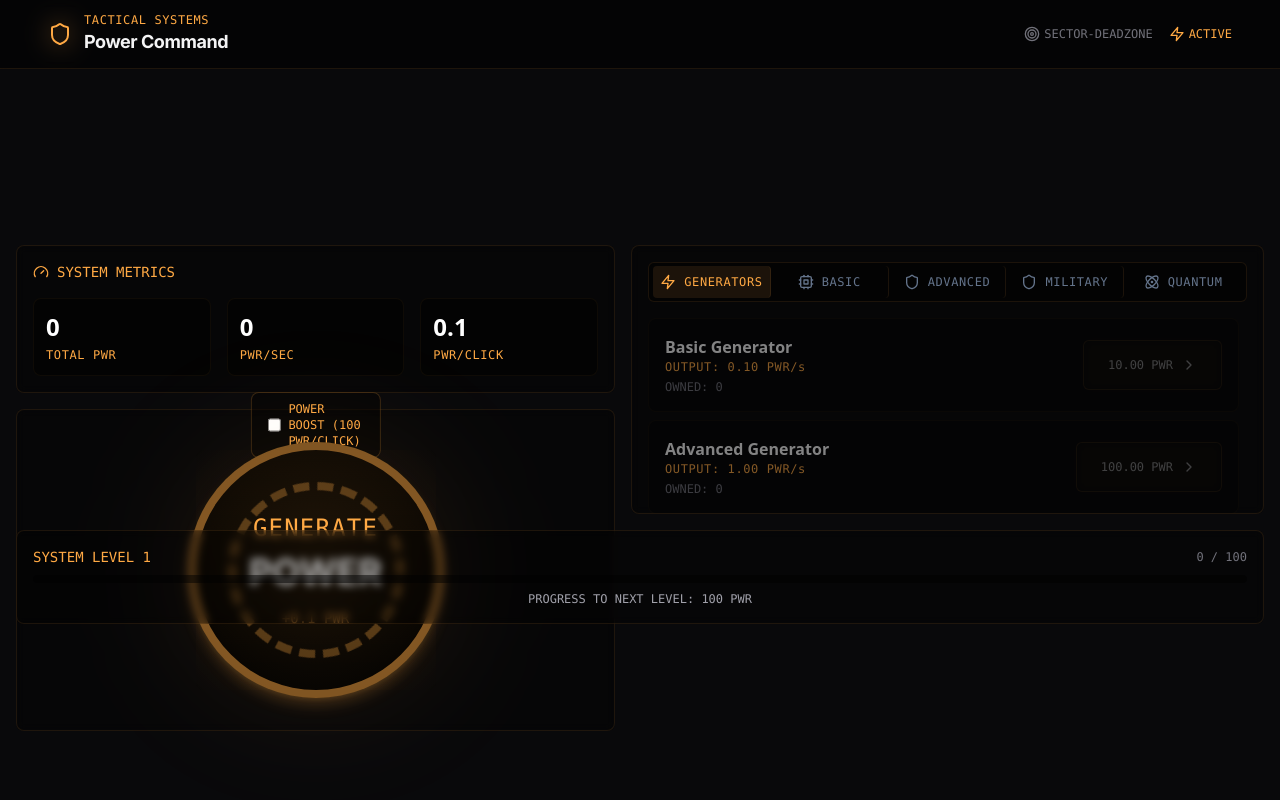
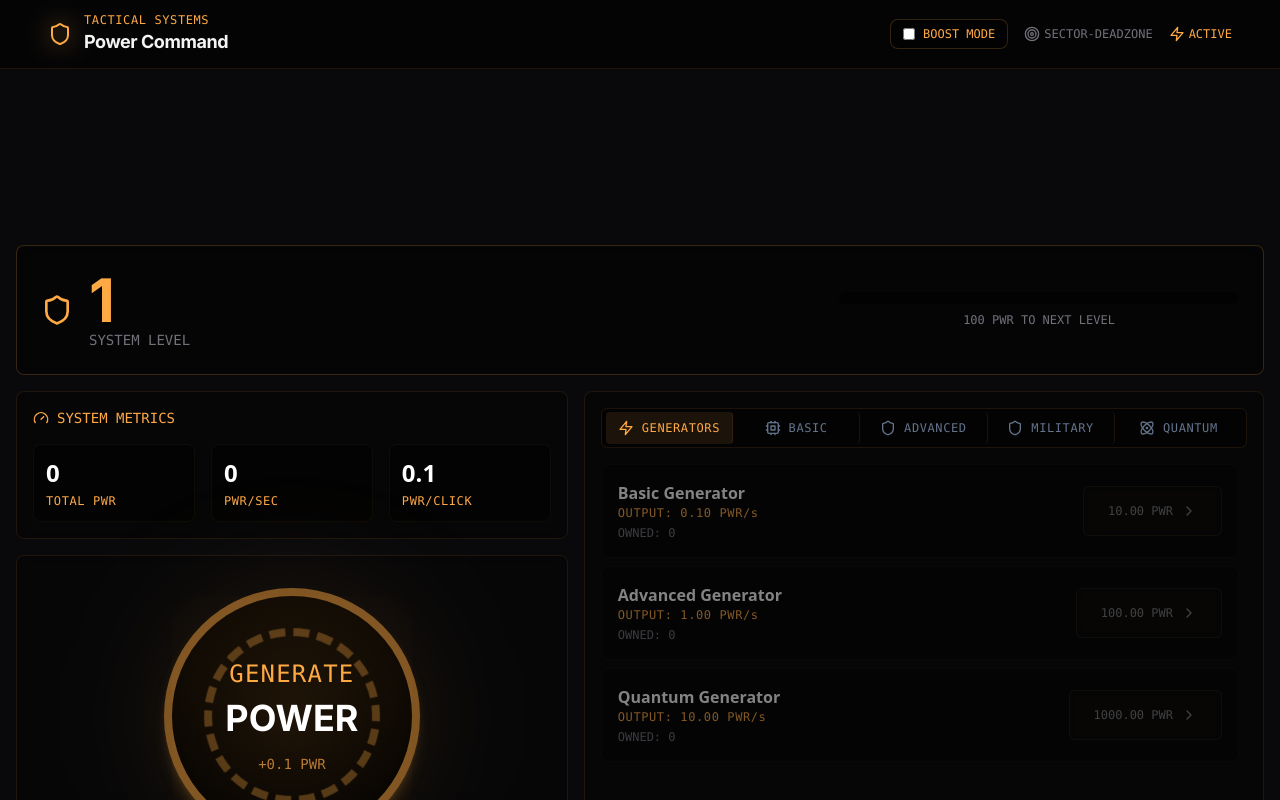
Before and after one commit to isaacdemeers/dzclkr, a Next.js app: page / in a window 1280 px wide. Built offline with nearby package versions, Linux system fonts and the light colour scheme.

Commit message:
petit commit la

```diff
--- /dev/null
+++ b/src/app/components/PlayerCard.tsx
@@ -0,0 +1,42 @@
+import React from 'react';
+import { Shield } from 'lucide-react';
+import { formatNumber } from '@/app/utils/formatNumber';
+
+interface PlayerCardProps {
+    level: number;
+    progress: number;
+    requiredExp: number;
+}
+
+export function PlayerCard({ level, progress, requiredExp }: PlayerCardProps) {
+    return (
+        <div className="relative bg-black/40 border border-[#FFA944]/20 backdrop-blur-sm rounded-lg p-6">
+            <div className="flex items-center justify-between">
+                {/* Niveau du système */}
+                <div className="flex items-center gap-4">
+                    <Shield className="w-8 h-8 text-[#FFA944]" />
+                    <div>
+                        <div className="text-6xl font-bold text-[#FFA944]">{level}</div>
+                        <div className="text-sm font-mono text-zinc-500">SYSTEM LEVEL</div>
+                    </div>
+                </div>
+
+                {/* Barre de progression */}
+                <div className="flex-1 max-w-[400px] ml-12">
+                    <div className="h-3 bg-black/50 rounded-full overflow-hidden">
+                        <div
+                            className="h-full transition-all duration-300 bg-[#FFA944]"
+                            style={{
+                                width: `${(progress / requiredExp) * 100}%`,
+                                boxShadow: '0 0 10px rgba(255, 169, 68, 0.5)',
+                            }}
+                        />
+                    </div>
+                    <div className="text-xs font-mono text-zinc-500 mt-2 text-center">
+                        {formatNumber(requiredExp - progress)} PWR TO NEXT LEVEL
+                    </div>
+                </div>
+            </div>
+        </div>
+    );
+}
--- a/src/app/page.tsx
+++ b/src/app/page.tsx
@@ -5,6 +5,7 @@ import { Shield, Gauge, Zap, Target } from 'lucide-react';
 import { Shop } from './components/Shop';
 import { useGame } from './hooks/useGame';
 import { formatNumber } from '@/app/utils/formatNumber';
+import { PlayerCard } from './components/PlayerCard';
 
 export default function Home() {
   const {
@@ -36,7 +37,17 @@ export default function Home() {
                 <div className="text-lg font-bold tracking-tight">Power Command</div>
               </div>
             </div>
+
             <div className="flex items-center gap-4 text-xs">
+              <label className="flex items-center gap-2 cursor-pointer bg-black/50 px-3 py-1.5 rounded-lg border border-[#FFA944]/20">
+                <input
+                  type="checkbox"
+                  checked={powerBoostActive}
+                  onChange={togglePowerBoost}
+                  className="w-3 h-3 accent-[#FFA944] bg-black/50 border border-[#FFA944]/30 rounded"
+                />
+                <span className="text-xs font-mono text-[#FFA944]">BOOST MODE</span>
+              </label>
               <div className="flex items-center gap-1 text-zinc-500 font-mono">
                 <Target className="w-4 h-4" />
                 SECTOR-DEADZONE
@@ -51,6 +62,12 @@ export default function Home() {
       </header>
 
       <main className="flex-1 container mx-auto p-4 flex flex-col gap-4 min-h-0 my-40">
+        <PlayerCard
+          level={progress.level}
+          progress={progress.progress}
+          requiredExp={progress.requiredExp}
+        />
+
         <div className="flex gap-4 flex-1 min-h-0">
           <div className="flex-1 flex flex-col gap-4 min-w-0">
             <div className="flex-none border border-[#FFA944]/10 rounded-lg bg-black/30 backdrop-blur-sm p-4">
@@ -82,17 +99,6 @@ export default function Home() {
 
             <div className="flex-1 border border-[#FFA944]/10 rounded-lg bg-black/30 backdrop-blur-sm p-8 flex items-center justify-center">
               <div className="relative group">
-                <div className="absolute top-[-50px] left-1/2 transform -translate-x-1/2">
-                  <label className="flex items-center gap-2 cursor-pointer bg-black/50 px-4 py-2 rounded-lg border border-[#FFA944]/20">
-                    <input
-                      type="checkbox"
-                      checked={powerBoostActive}
-                      onChange={togglePowerBoost}
-                      className="w-4 h-4 accent-[#FFA944] bg-black/50 border border-[#FFA944]/30 rounded"
-                    />
-                    <span className="text-xs font-mono text-[#FFA944]">POWER BOOST (100 PWR/CLICK)</span>
-                  </label>
-                </div>
                 <div className="absolute inset-0 bg-[#FFA944]/10 rounded-full blur-3xl group-hover:bg-[#FFA944]/20 transition-all duration-300"></div>
                 <button
                   onClick={handleClick}
@@ -120,7 +126,7 @@ export default function Home() {
             </div>
           </div>
 
-          <div className="flex-1 border border-[#FFA944]/10 rounded-lg bg-black/30 backdrop-blur-sm p-4 min-w-0 overflow-hidden">
+          <div className="flex border border-[#FFA944]/10 rounded-lg bg-black/30 backdrop-blur-sm h-[485px] p-4 min-w-0 overflow-scroll">
             <Shop
               generators={generators}
               upgrades={upgrades}
@@ -130,34 +136,6 @@ export default function Home() {
             />
           </div>
         </div>
-
-        <div className="flex-none border border-[#FFA944]/10 rounded-lg bg-black/30 backdrop-blur-sm p-4">
-          <div className="flex items-center justify-between mb-2">
-            <div className="font-mono text-sm" style={{ color: progress.color }}>
-              SYSTEM LEVEL {progress.level}
-            </div>
-            <div className="font-mono text-xs text-zinc-500">
-              {formatNumber(progress.progress)} / {formatNumber(progress.requiredExp)}
-            </div>
-          </div>
-
-          <div className="h-2 bg-black/50 rounded-full overflow-hidden">
-            <div
-              className="h-full transition-all duration-150 ease-out"
-              style={{
-                width: `${(progress.progress / progress.requiredExp) * 100}%`,
-                backgroundColor: progress.color,
-                boxShadow: `0 0 10px ${progress.color}`,
-              }}
-            />
-          </div>
-
-          <div className="mt-2 flex justify-center items-center">
-            <div className="text-xs font-mono text-zinc-400">
-              PROGRESS TO NEXT LEVEL: {formatNumber(progress.requiredExp - progress.progress)} PWR
-            </div>
-          </div>
-        </div>
       </main>
     </div>
   );
--- a/src/components/Shop.tsx
+++ b/src/components/Shop.tsx
@@ -23,7 +23,7 @@ export function Shop({ upgrades, pwr, onPurchaseUpgrade }: ShopProps) {
   return (
     <div className="h-full flex flex-col bg-zinc-800/30 border border-zinc-700/50 rounded-lg backdrop-blur-sm">
       {/* Categories */}
-      <div className="flex p-2 gap-2 bg-zinc-800/50 rounded-t-lg border-b border-zinc-700/50">
+      <div className="flex p-2 h-full gap-2 bg-zinc-800/50 rounded-t-lg border-b border-zinc-700/50">
         {CATEGORIES.map(category => (
           <button
             key={category.id}
@@ -41,7 +41,7 @@ export function Shop({ upgrades, pwr, onPurchaseUpgrade }: ShopProps) {
       </div>
 
       {/* Upgrades */}
-      <div className="flex-1 p-4 overflow-y-auto space-y-3">
+      <div className="flex-1 h-full p-4 overflow-y-auto space-y-3">
         {upgrades
           .filter(u => u.unlocked && !u.purchased && u.category === selectedCategory)
           .sort((a, b) => a.cost - b.cost)
```
